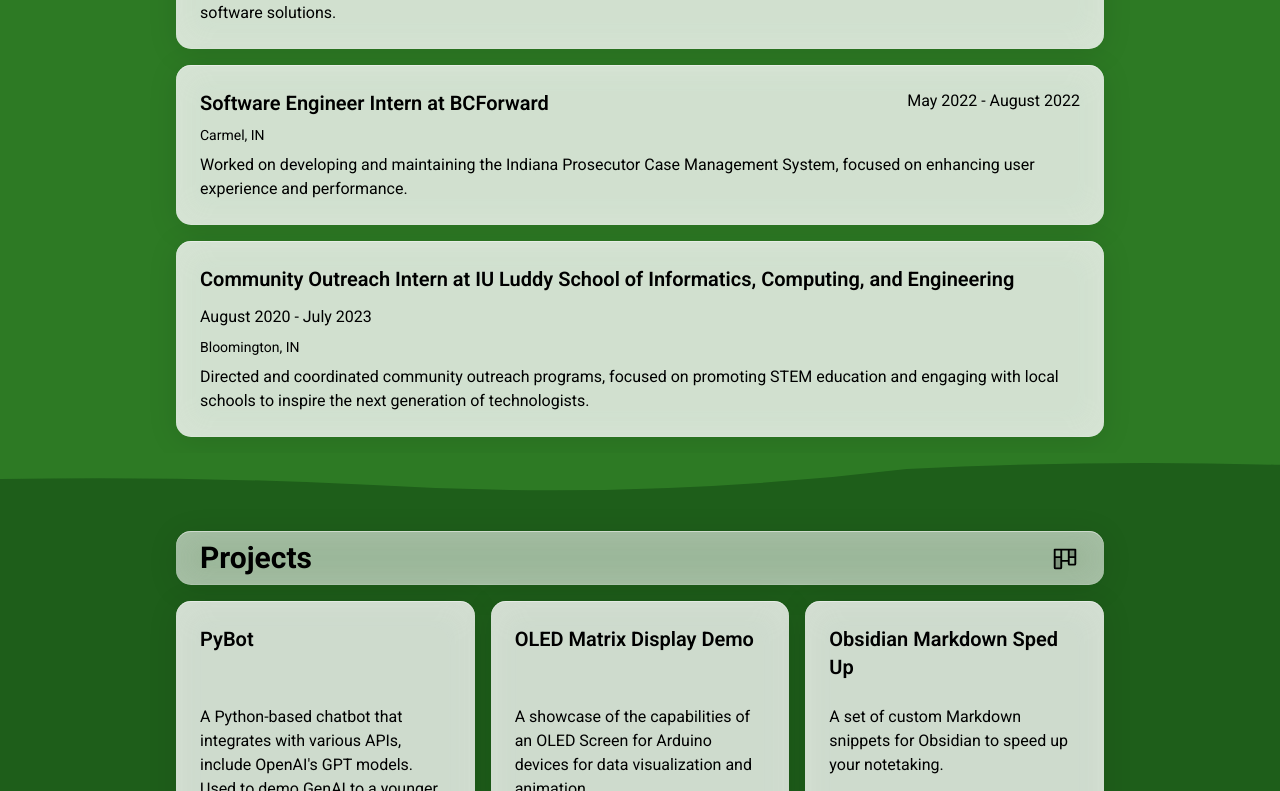
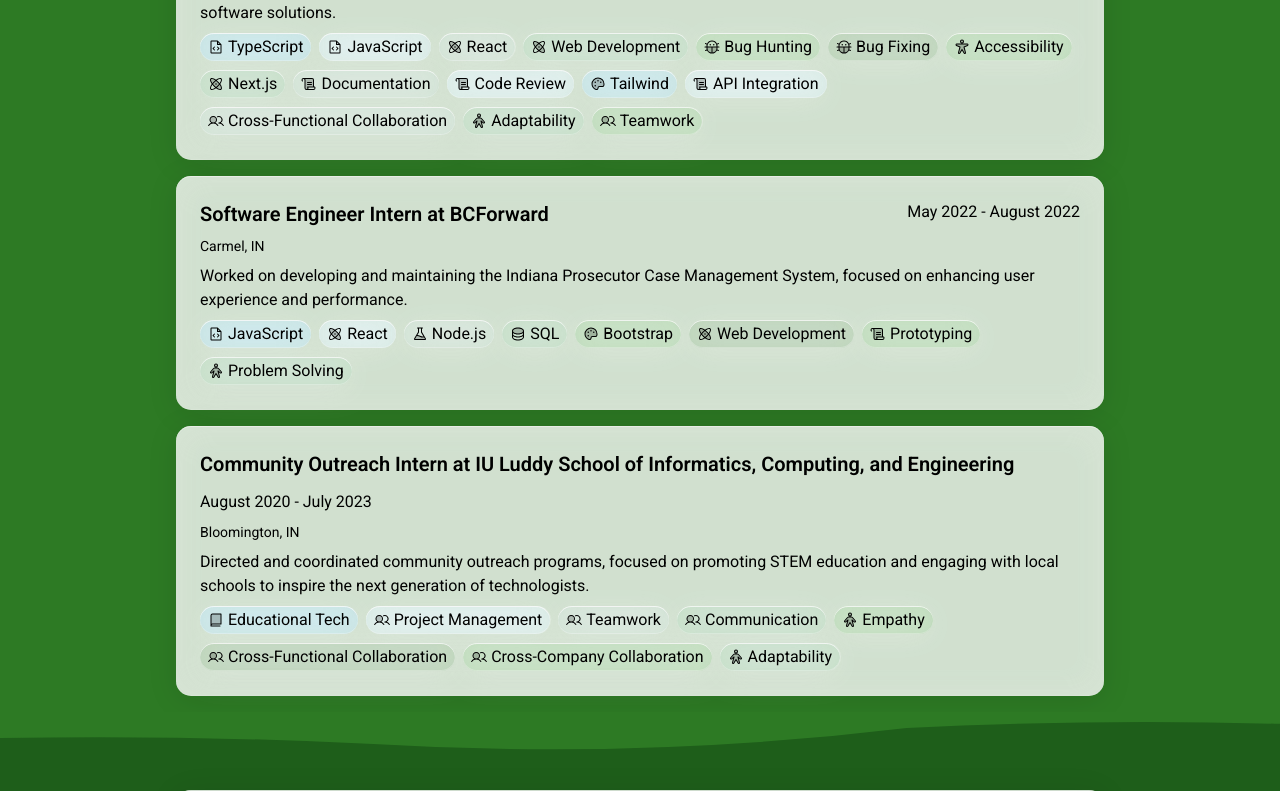
Before and after one commit to vtlanglois/portfolio-v2, a Next.js app: page / in a window 1280 px wide. Shown: the part 1769-2560 px from the top of the page. Built offline with nearby package versions, Linux system fonts and the light colour scheme.

Commit message:
feat: add skills to projects and experience section

```diff
--- a/src/components/sections/About.tsx
+++ b/src/components/sections/About.tsx
@@ -4,7 +4,7 @@ import Container from "../ui/Container";
 import Section from "../ui/Section";
 import Stack from "../ui/Stack";
 import TagList from "../ui/TagList";
-import {TAGS} from "../../data/skills"
+import { TAGS } from "../../data/skills";
 
 export default function About() {
   return (
@@ -53,15 +53,18 @@ export default function About() {
               </p>
             </Card>
             <Card className="row-span-1 col-span-2">
-              <h3 className="text-lg font-bold">My technical interests</h3>
+              <h3 id="tech-interests" className="text-lg font-bold mb-2">
+                My technical interests
+              </h3>
               <TagList
-                direction="col"
+              direction="col"
+                labelledBy="tech-interests"
                 tags={[
                   TAGS.react,
                   TAGS.accessibility,
                   TAGS.educationTech,
                   TAGS.gameDevelopment,
-                  TAGS.webDevelopment
+                  TAGS.webDevelopment,
                 ]}
               />
             </Card>
--- a/src/components/sections/Experience.tsx
+++ b/src/components/sections/Experience.tsx
@@ -3,6 +3,8 @@ import Card from "../ui/Card";
 import Container from "../ui/Container";
 import Section from "../ui/Section";
 import Stack from "../ui/Stack";
+import TagList from "../ui/TagList";
+import { TAGS } from "@/data/skills";
 
 export default function Experience() {
   return (
@@ -35,7 +37,10 @@ export default function Experience() {
       </div>
       <Container>
         <Stack>
-          <Card variation="heading" className="flex flex-row flex-wrap items-center justify-between">
+          <Card
+            variation="heading"
+            className="flex flex-row flex-wrap items-center justify-between"
+          >
             <h2 className="text-3xl font-bold leading-none">Experience</h2>
             <LaptopIcon size={30} weight="duotone" />
           </Card>
@@ -55,6 +60,29 @@ export default function Experience() {
                 a full-stack development team to deliver high-quality software
                 solutions.
               </p>
+              <span id="skills-tag-label" className="sr-only">
+                Skills
+              </span>
+              <TagList
+                labelledBy="skills-tag-label"
+                tags={[
+                  TAGS.typescript,
+                  TAGS.javascript,
+                  TAGS.react,
+                  TAGS.webDevelopment,
+                  TAGS.bugHunting,
+                  TAGS.bugFixing,
+                  TAGS.accessibility,
+                  TAGS.nextjs,
+                  TAGS.documentation,
+                  TAGS.codeReview,
+                  TAGS.tailwind,
+                  TAGS.apiIntegration,
+                  TAGS.crossFunctionalCollaboration,
+                  TAGS.adaptability,
+                  TAGS.teamwork,
+                ]}
+              />
             </Card>
             <Card className="flex flex-col gap-2">
               <div className="flex flex-row justify-between gap-1 flex-wrap">
@@ -69,6 +97,19 @@ export default function Experience() {
                 Management System, focused on enhancing user experience and
                 performance.
               </p>
+              <TagList
+                labelledBy="skills-tag-label"
+                tags={[
+                  TAGS.javascript,
+                  TAGS.react,
+                  TAGS.nodejs,
+                  TAGS.sql,
+                  TAGS.bootstrap,
+                  TAGS.webDevelopment,
+                  TAGS.prototyping,
+                  TAGS.problemSolving,
+                ]}
+              />
             </Card>
             <Card className="flex flex-col gap-2">
               <div className="flex flex-row justify-between gap-1 flex-wrap">
@@ -84,6 +125,19 @@ export default function Experience() {
                 promoting STEM education and engaging with local schools to
                 inspire the next generation of technologists.
               </p>
+              <TagList
+                labelledBy="skills-tag-label"
+                tags={[
+                  TAGS.educationTech,
+                  TAGS.projectManagement,
+                  TAGS.teamwork,
+                  TAGS.communication,
+                  TAGS.empathy,
+                  TAGS.crossFunctionalCollaboration,
+                  TAGS.crossCompanyCollaboration,
+                  TAGS.adaptability,
+                ]}
+              />
             </Card>
           </div>
         </Stack>
--- a/src/components/sections/Projects.tsx
+++ b/src/components/sections/Projects.tsx
@@ -4,6 +4,8 @@ import Container from "../ui/Container";
 import GitHubLink from "../ui/GitHubLink";
 import Section from "../ui/Section";
 import Stack from "../ui/Stack";
+import TagList from "../ui/TagList";
+import { TAGS } from "@/data/skills";
 
 export default function Projects() {
   return (
@@ -39,18 +41,30 @@ export default function Projects() {
       </div>
       <Container>
         <Stack>
-          <Card variation="heading" className="flex flex-row flex-wrap items-center justify-between">
+          <Card
+            variation="heading"
+            className="flex flex-row flex-wrap items-center justify-between"
+          >
             <h2 className="text-3xl font-bold leading-none">Projects</h2>
             <KanbanIcon size={30} weight="duotone" />
           </Card>
           <div className="grid grid-rows-1 lg:grid-cols-3 gap-4">
-            <Card className="row-span-3 grid grid-rows-subgrid">
+            <Card className="row-span-4 grid grid-rows-subgrid">
               <h3 className="text-xl font-semibold mb-2">PyBot</h3>
               <p>
                 A Python-based chatbot that integrates with various APIs,
                 include OpenAI&apos;s GPT models. Used to demo GenAI to a
                 younger audience at a STEM event.
               </p>
+              <TagList
+                labelledBy="skills-tag-label"
+                tags={[
+                  TAGS.python,
+                  TAGS.genai,
+                  TAGS.educationTech,
+                  TAGS.apiIntegration,
+                ]}
+              />
               <div className="text-end">
                 <GitHubLink
                   href="https://github.com/vtlanglois/PyBot"
@@ -58,7 +72,7 @@ export default function Projects() {
                 />
               </div>
             </Card>
-            <Card className="row-span-3 grid grid-rows-subgrid">
+            <Card className="row-span-4 grid grid-rows-subgrid">
               <h3 className="text-xl font-semibold mb-2">
                 OLED Matrix Display Demo
               </h3>
@@ -66,6 +80,10 @@ export default function Projects() {
                 A showcase of the capabilities of an OLED Screen for Arduino
                 devices for data visualization and animation.
               </p>
+              <TagList
+                labelledBy="skills-tag-label"
+                tags={[TAGS.arduino, TAGS.educationTech]}
+              />
               <div className="text-end">
                 <GitHubLink
                   href="https://github.com/vtlanglois/OLED-Demo"
@@ -73,7 +91,7 @@ export default function Projects() {
                 />
               </div>
             </Card>
-            <Card className="row-span-3 grid grid-rows-subgrid">
+            <Card className="row-span-4 grid grid-rows-subgrid">
               <h3 className="text-xl font-semibold mb-2">
                 Obsidian Markdown Sped Up
               </h3>
@@ -81,6 +99,7 @@ export default function Projects() {
                 A set of custom Markdown snippets for Obsidian to speed up your
                 notetaking.
               </p>
+              <TagList labelledBy="skills-tag-label" tags={[TAGS.typescript]} />
               <div className="text-end">
                 <GitHubLink
                   href="https://github.com/vtlanglois/obsidian-MarkdownSpedUp"
--- a/src/components/ui/Tag/index.tsx
+++ b/src/components/ui/Tag/index.tsx
@@ -20,7 +20,21 @@ import {
   CookingPotIcon,
   MusicNoteIcon,
   BookIcon,
+  FlaskIcon,
+  PersonIcon,
+  ScrollIcon,
+  WrenchIcon,
+  StarIcon,
 } from "@phosphor-icons/react/dist/ssr";
+
+const variantIcons = {
+  tech: <FlaskIcon weight="duotone" className="inline-block" />,
+  human: <PersonIcon weight="duotone" className="inline-block" />,
+  topic: <ScrollIcon weight="duotone" className="inline-block" />,
+  tool: <WrenchIcon weight="duotone" className="inline-block" />,
+  hobby: <StarIcon weight="duotone" className="inline-block" />,
+};
+
 
 const icons = {
   a11y: <PersonArmsSpreadIcon weight="duotone" className="inline-block" />,
@@ -47,16 +61,14 @@ const icons = {
 
 export default function Tag({
   tag,
-  className,
 }: {
   tag: TagItem;
-  className?: string;
 }) {
   const selectedIcon = () => {
     if (tag.icon && tag.icon in icons) {
       return icons[tag.icon as keyof typeof icons];
     }
-    return <></>;
+    return variantIcons[tag.variant ?? "tool"];
   };
 
   return (
--- a/src/components/ui/TagList/index.tsx
+++ b/src/components/ui/TagList/index.tsx
@@ -4,14 +4,16 @@ import "./styles.css";
 
 export default function TagList({
   tags,
-  direction,
+  direction = "row",
+  labelledBy,
 }: {
   tags: TagItem[];
-  direction: "row" | "col";
+  direction?: "row" | "col";
+  labelledBy: string,
 }) {
   const dir = direction === "row" ? "flex-row" : "flex-row lg:flex-col";
   return (
-    <ul className={`tag-list flex ${dir} flex-wrap gap-2 list-inside`}>
+    <ul aria-labelledby={labelledBy} className={`tag-list flex ${dir} flex-wrap gap-2 list-inside`}>
       {tags.map((tag) => {
         return (
           <li key={`tag-${tag.text}`}>
```
